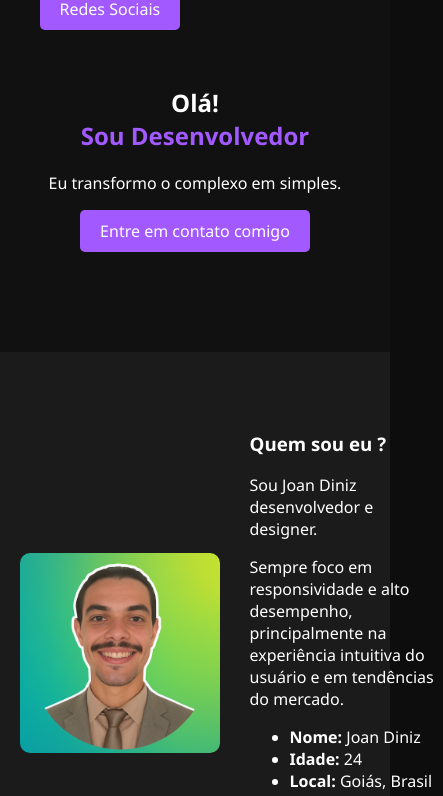
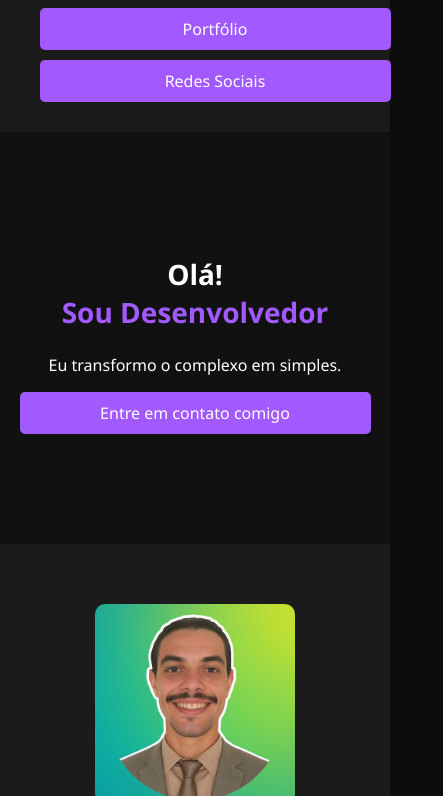
Before and after one commit to Joan-Diniz/LadingPage_D.Joan, a plain HTML site: page index.html in a window 390 px wide. Shown: the part 117-913 px from the top of the page, 443 px wide, since content can reach past the window. Drawn offline with Linux system fonts and the light colour scheme.

Commit message:
Update MOBILE style.css

```diff
--- a/static/css/style.css
+++ b/static/css/style.css
@@ -8,6 +8,7 @@ body {
 
 .container {
     width: 90%;
+    max-width: 1200px;
     margin: 0 auto;
 }
 
@@ -84,3 +85,46 @@ header nav a {
     border: 1px solid #a259ff;
     border-radius: 10px;
 }
+@media (max-width: 768px) {
+    header nav {
+        float: none;
+        text-align: center;
+        margin-top: 10px;
+    }
+
+    .about-content {
+        flex-direction: column;
+        text-align: center;
+    }
+
+    .about-content img {
+        margin: 0 auto 20px;
+    }
+
+    .hero h2 {
+        font-size: 28px;
+    }
+
+    .hero p,
+    .about .text p,
+    .about ul {
+        font-size: 16px;
+    }
+
+    .services-grid {
+        grid-template-columns: 1fr;
+    }
+
+    .btn {
+        width: 100%;
+        box-sizing: border-box;
+        margin-bottom: 10px;
+    }
+
+    #socials div {
+        display: flex;
+        flex-direction: column;
+        gap: 10px;
+        align-items: center;
+    }
+}
```
